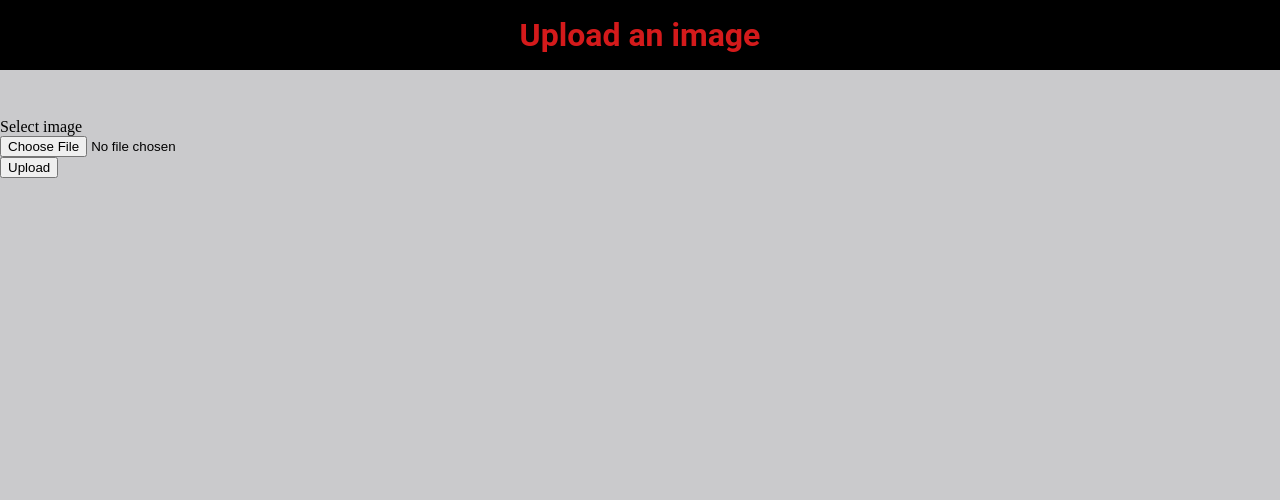
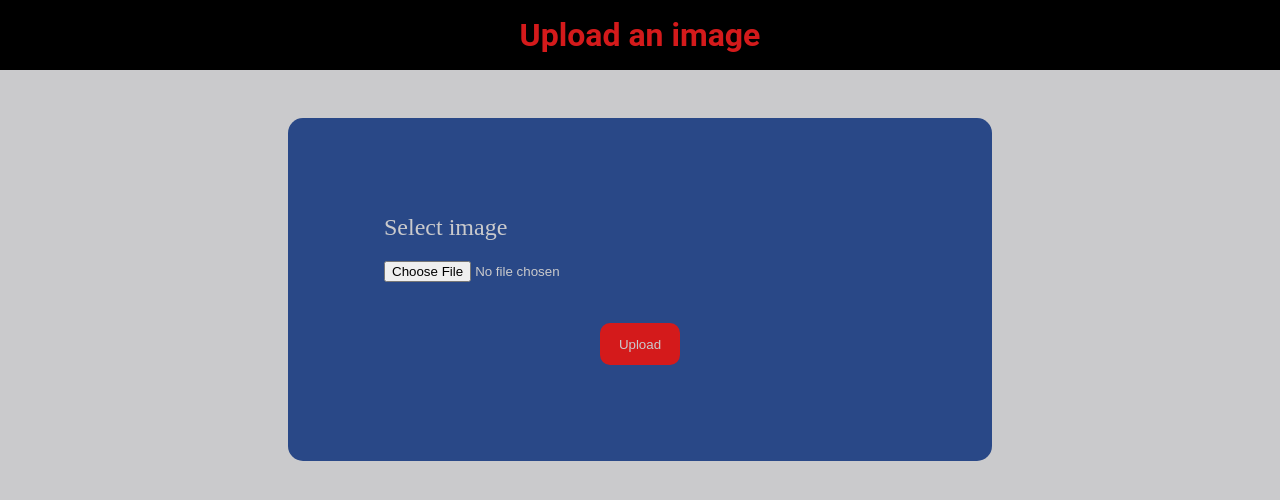
Before and after one commit to AdiSuresh/online-jpeg-compressor, a Flask app: page /upload-image in a window 1280 px wide. Shown: the top 500 px of the page. Run offline with Flask 2, Linux system fonts and the light colour scheme.

Commit message:
upload_image.html completed

```diff
--- a/flask_app/static/css/style.css
+++ b/flask_app/static/css/style.css
@@ -88,3 +88,30 @@ a {
   border-radius: 10px;
   font-size: 150%;
 }
+
+.form-group {
+  width: 40%;
+  margin: auto;
+  color: #cacacc;
+  background: #294887;
+  padding: 4em;
+  border-radius: 15px;
+  font-size: 150%;
+}
+
+.spacer {
+  padding: 0.3em;
+}
+
+.btn-primary {
+  background: #d41a1b;
+  width: 6em;
+  padding: 1em;
+  border: none;
+  border-radius: 10px;
+  height: fit-content;
+  display: grid;
+  margin: auto;
+  color: #cacacc;
+  margin-top: 2em;
+}
--- a/flask_app/templates/upload_image.html
+++ b/flask_app/templates/upload_image.html
@@ -20,14 +20,17 @@
 
             <div class="form-group">
               <label>Select image</label>
+              <div class="spacer"></div>
               <div class="custom-file">
                 <script>
                   function filesize(elem){
                     document.cookie = `filesize=${elem.files[0].size}`
                   }
                 </script>
+
                 <input type="file" class="custom-file-input" name="image" id="image" oninput="filesize(this);">
               </div>
+              <div class="spacer"></div>
               <button type="submit" class="btn btn-primary">Upload</button>
             </div>
           </form>
```
